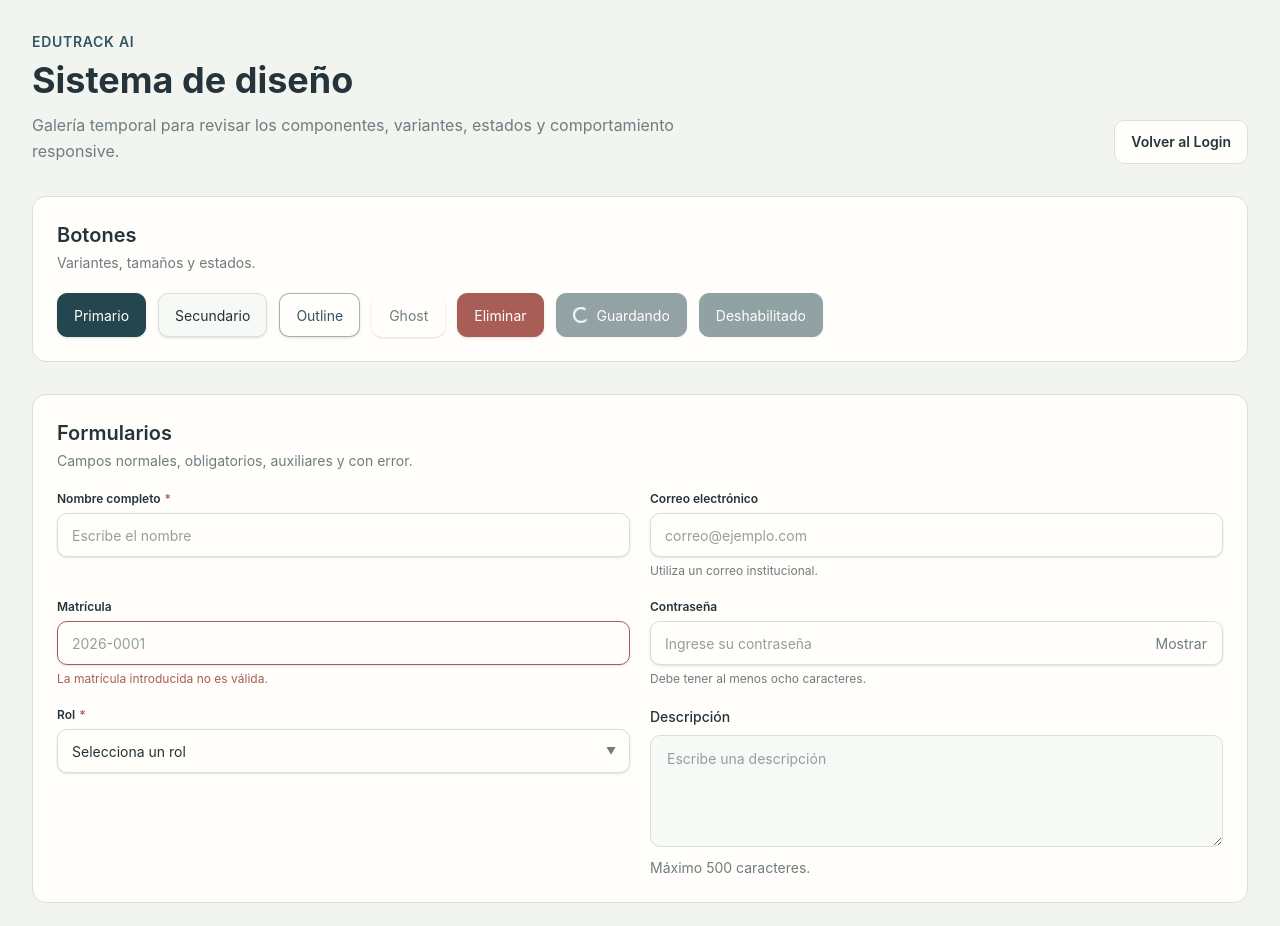
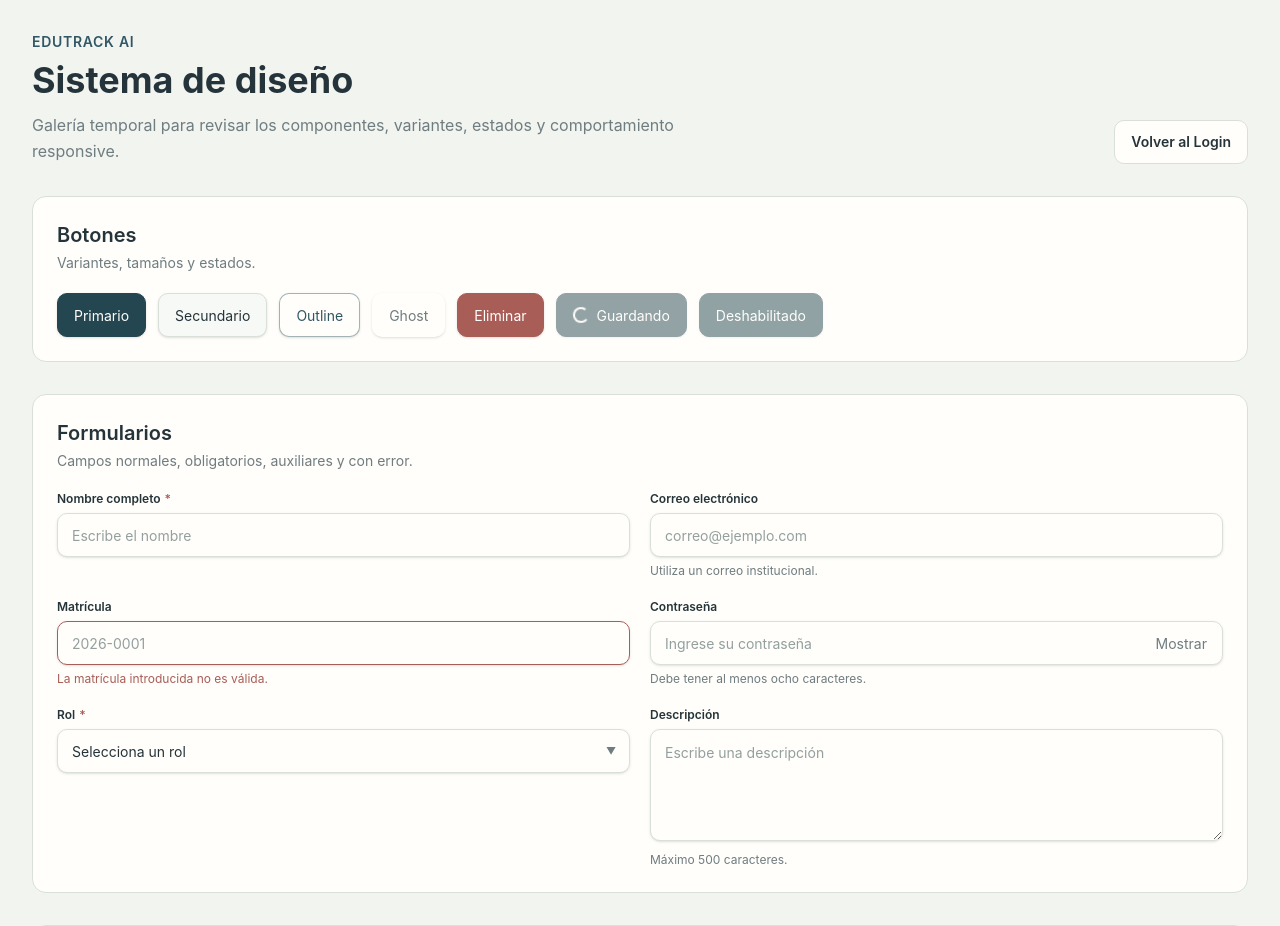
Before and after one commit to luiscdano/EdutrackAI_Frontend, a React (Vite) app: page /design-system in a window 1280 px wide. Shown: the top 926 px of the page. Built offline with nearby package versions, Linux system fonts and the light colour scheme.

Commit message:
style: align textareas with prototype

```diff
--- a/src/components/ui/Textarea.tsx
+++ b/src/components/ui/Textarea.tsx
@@ -1,4 +1,4 @@
-    import {
+import {
   useId,
   type TextareaHTMLAttributes,
 } from "react";
@@ -27,40 +27,17 @@ const Textarea = ({
 }: TextareaProps) => {
   const generatedId = useId();
   const textareaId = id ?? generatedId;
-
-  const helperId = helperText
-    ? `${textareaId}-helper`
-    : undefined;
-
-  const errorId = error
-    ? `${textareaId}-error`
-    : undefined;
-
-  const describedBy =
-    [
-      ariaDescribedBy,
-      helperId,
-      errorId,
-    ]
-      .filter(Boolean)
-      .join(" ") || undefined;
+  const helperId = helperText ? `${textareaId}-helper` : undefined;
+  const errorId = error ? `${textareaId}-error` : undefined;
+  const describedBy = [ariaDescribedBy, helperId, errorId]
+    .filter(Boolean)
+    .join(" ") || undefined;
 
   return (
     <div className={cn("w-full", containerClassName)}>
-      <label
-        htmlFor={textareaId}
-        className="mb-2 block text-sm font-medium text-content"
-      >
+      <label htmlFor={textareaId} className="mb-1.5 block text-xs font-semibold text-content">
         {label}
-
-        {required && (
-          <span
-            aria-hidden="true"
-            className="ml-1 text-danger"
-          >
-            *
-          </span>
-        )}
+        {required && <span aria-hidden="true" className="ml-1 text-danger">*</span>}
       </label>
 
       <textarea
@@ -71,37 +48,19 @@ const Textarea = ({
         aria-invalid={error ? true : undefined}
         aria-describedby={describedBy}
         className={cn(
-          "min-h-28 w-full resize-y rounded-control border",
-          "bg-surface-muted px-4 py-3",
-          "text-content placeholder:text-placeholder",
-          "outline-none transition-colors duration-200",
-          "focus:border-primary focus:ring-2 focus:ring-primary/30",
-          "disabled:cursor-not-allowed disabled:opacity-50",
+          "min-h-28 w-full resize-y rounded-control border bg-surface px-3.5 py-3",
+          "text-content placeholder:text-placeholder shadow-sm outline-none transition duration-200",
+          "focus:border-primary focus:ring-2 focus:ring-primary/10",
+          "disabled:cursor-not-allowed disabled:bg-surface-muted disabled:text-muted",
           error
-            ? "border-danger focus:border-danger focus:ring-danger/25"
-            : "border-border",
+            ? "border-danger focus:border-danger focus:ring-danger/15"
+            : "border-border hover:border-primary/30",
           className,
         )}
       />
 
-      {helperText && !error && (
-        <p
-          id={helperId}
-          className="mt-1.5 text-sm text-muted"
-        >
-          {helperText}
-        </p>
-      )}
-
-      {error && (
-        <p
-          id={errorId}
-          role="alert"
-          className="mt-1.5 text-sm text-danger"
-        >
-          {error}
-        </p>
-      )}
+      {helperText && !error && <p id={helperId} className="mt-1.5 text-xs text-muted">{helperText}</p>}
+      {error && <p id={errorId} role="alert" className="mt-1.5 text-xs text-danger">{error}</p>}
     </div>
   );
 };
```
